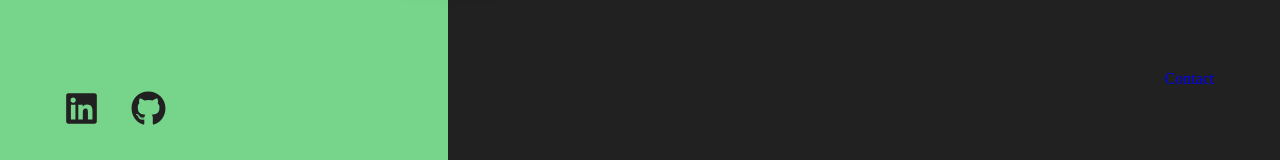
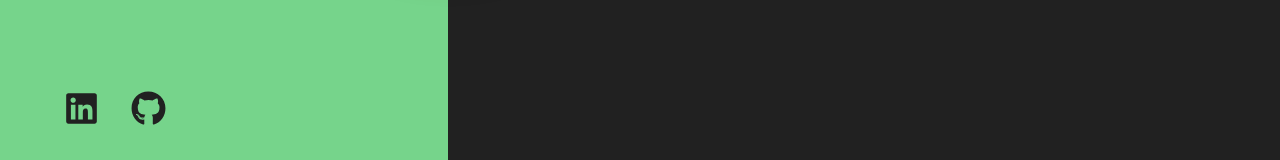
Before and after one commit to Manojbachhal/manojbachhal.github.io, a React (Create React App) app: page / in a window 1280 px wide. Shown: the part 622-782 px from the top of the page. Built offline with nearby package versions, Linux system fonts and the light colour scheme; a web font is replaced by a local one.

Commit message:
home nav link

```diff
--- a/src/components/Navbar/Navbar.js
+++ b/src/components/Navbar/Navbar.js
@@ -138,6 +138,7 @@ function Navbar() {
   };
 
   return (
+    <>
       <div className="navbar" id="nav-menu">
         <div className="navbar--container">
           <h1 style={{ color: theme.secondary }} id="user-detail-name">
@@ -151,20 +152,20 @@ function Navbar() {
             id="navicon"
           />
         </div>
-      <Box>
+        <Box style={{ display: "flex" }}>
           <NavLink className="nav-link home" to="/">
             Home
           </NavLink>
-        <NavLink className="nav-link about" to="/about">
+          <NavLink className="nav-link about" to="/#about">
             About
           </NavLink>
-        <NavLink className="nav-link skills" to="/skills">
+          <NavLink className="nav-link skills" to="/#skills">
             Skills
           </NavLink>
-        <NavLink className="nav-link projects" to="/projects">
+          <NavLink className="nav-link projects" to="/#projects">
             Projects
           </NavLink>
-        <NavLink className="nav-link contact" to="/contact">
+          <NavLink className="nav-link contact" to="/#contact">
             Contact
           </NavLink>
         </Box>
@@ -250,7 +251,12 @@ function Navbar() {
               </Fade>
 
               <Fade left>
-              <NavLink to="/#projects" smooth={true} spy="true" duration={2000}>
+                <NavLink
+                  to="/#projects"
+                  smooth={true}
+                  spy="true"
+                  duration={2000}
+                >
                   <div className={classes.drawerItem}>
                     <FaFolderOpen className={classes.drawerIcon} />
                     <span className={classes.drawerLinks}>Projects</span>
@@ -271,7 +277,12 @@ function Navbar() {
                 </NavLink>
               </Fade>
               <Fade left>
-              <NavLink to="/#contacts" smooth={true} spy="true" duration={2000}>
+                <NavLink
+                  to="/#contacts"
+                  smooth={true}
+                  spy="true"
+                  duration={2000}
+                >
                   <div className={classes.drawerItem}>
                     <MdPhone className={classes.drawerIcon} />
                     <span className={classes.drawerLinks}>Contact</span>
@@ -282,6 +293,7 @@ function Navbar() {
           </div>
         </Drawer>
       </div>
+    </>
   );
 }
 
```
Lines whose indentation alone changed are shown as unchanged.
